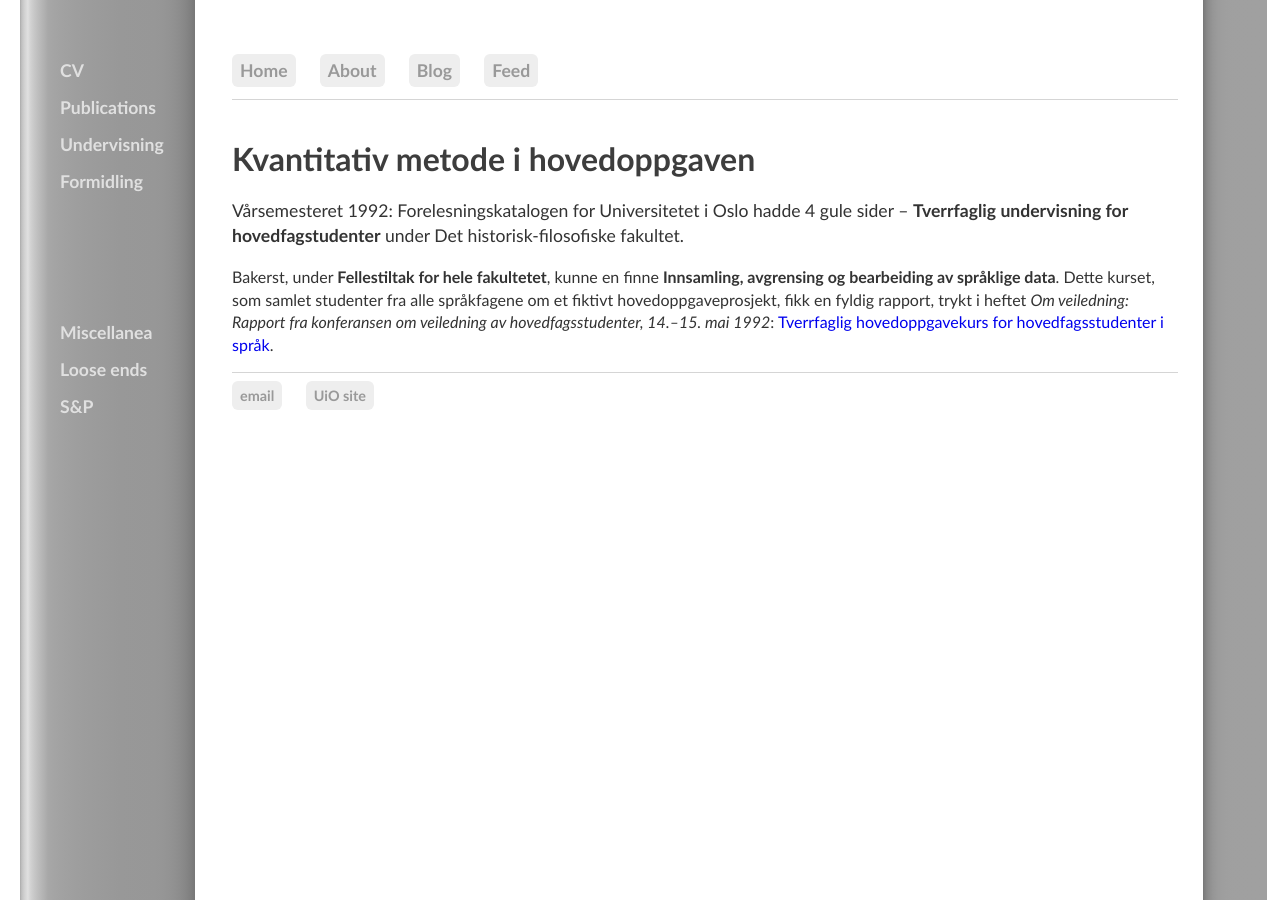
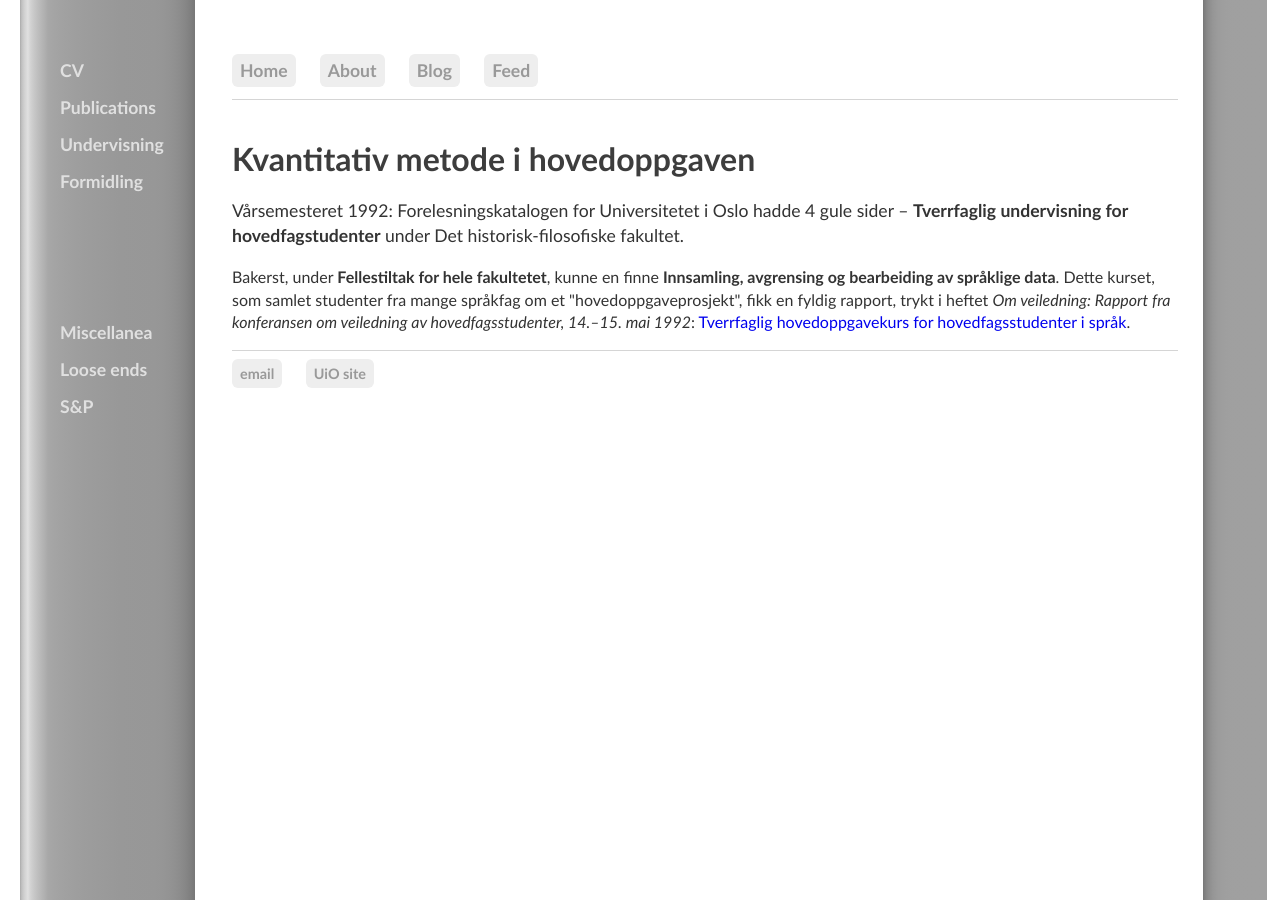
Before and after one commit to kjelljs/kjelljs.github.io, a Jekyll site: the page built from courses/korpuskurs.html, in a window 1280 px wide. Built offline with Jekyll 4.4.1, drawn with Linux system fonts in a browser that asks for light colours.

Commit message:
Update korpuskurs.html

```diff
--- a/courses/korpuskurs.html
+++ b/courses/korpuskurs.html
@@ -4,5 +4,5 @@
 
 ---
 
-<div class="ingress"><p>Vårsemesteret 1992: Forelesningskatalogen for Universitetet i Oslo hadde 4 gule sider – <b>Tverrfaglig undervisning for hovedfagstudenter</b> under Det historisk-filosofiske fakultet.</p></div> <p>Bakerst, under <b>Fellestiltak for hele fakultetet</b>, kunne en finne <b>Innsamling, avgrensing og bearbeiding av språklige data</b>. Dette kurset, som samlet studenter fra alle språkfagene om et fiktivt hovedoppgaveprosjekt, fikk en fyldig rapport, trykt i heftet <i>Om veiledning: Rapport fra konferansen om veiledning av hovedfagsstudenter, 14.–15. mai 1992</i>: <a href="/pdf/Korpuskurs1992.pdf">Tverrfaglig hovedoppgavekurs for hovedfagsstudenter i språk</a>.
+<div class="ingress"><p>Vårsemesteret 1992: Forelesningskatalogen for Universitetet i Oslo hadde 4 gule sider – <b>Tverrfaglig undervisning for hovedfagstudenter</b> under Det historisk-filosofiske fakultet.</p></div> <p>Bakerst, under <b>Fellestiltak for hele fakultetet</b>, kunne en finne <b>Innsamling, avgrensing og bearbeiding av språklige data</b>. Dette kurset, som samlet studenter fra mange språkfag om et "hovedoppgaveprosjekt", fikk en fyldig rapport, trykt i heftet <i>Om veiledning: Rapport fra konferansen om veiledning av hovedfagsstudenter, 14.–15. mai 1992</i>: <a href="/pdf/Korpuskurs1992.pdf">Tverrfaglig hovedoppgavekurs for hovedfagsstudenter i språk</a>.
 </p>
```
